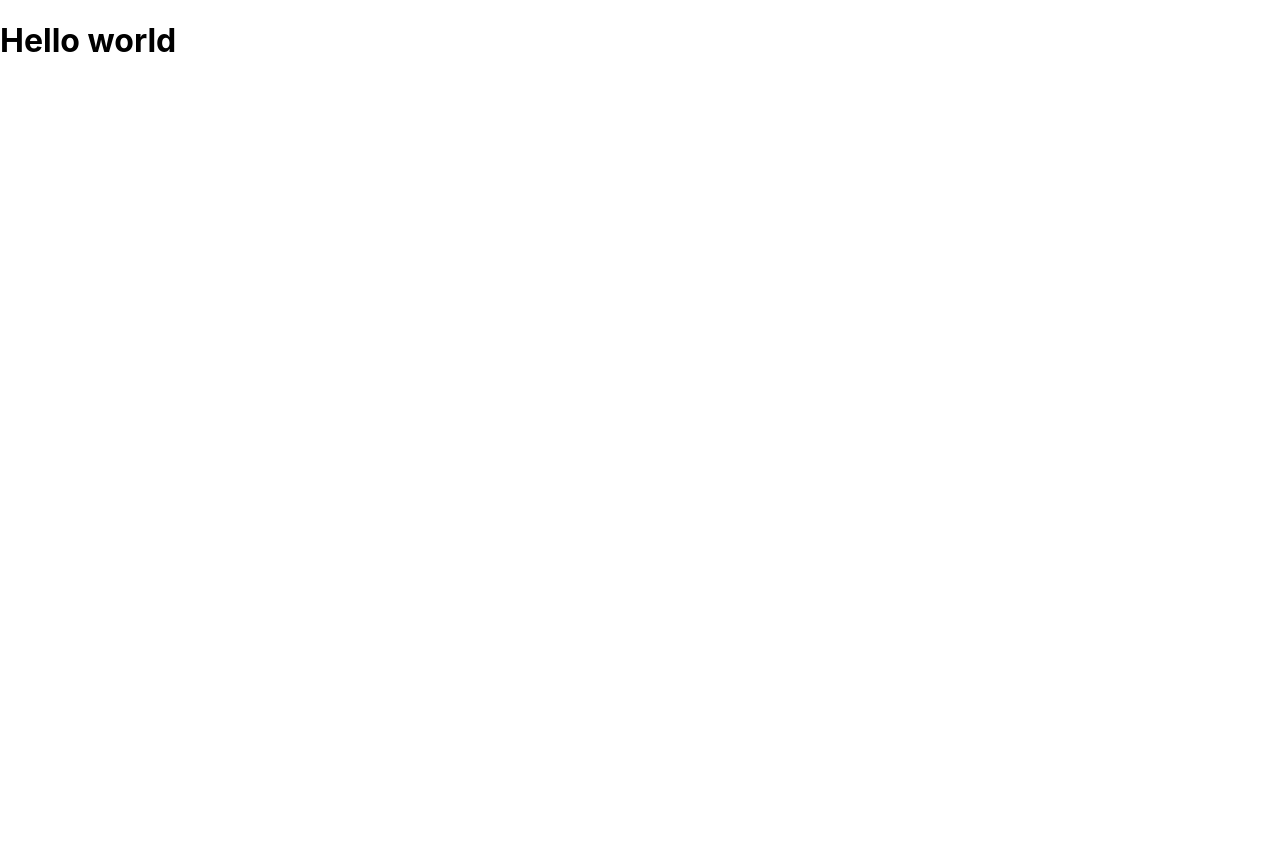
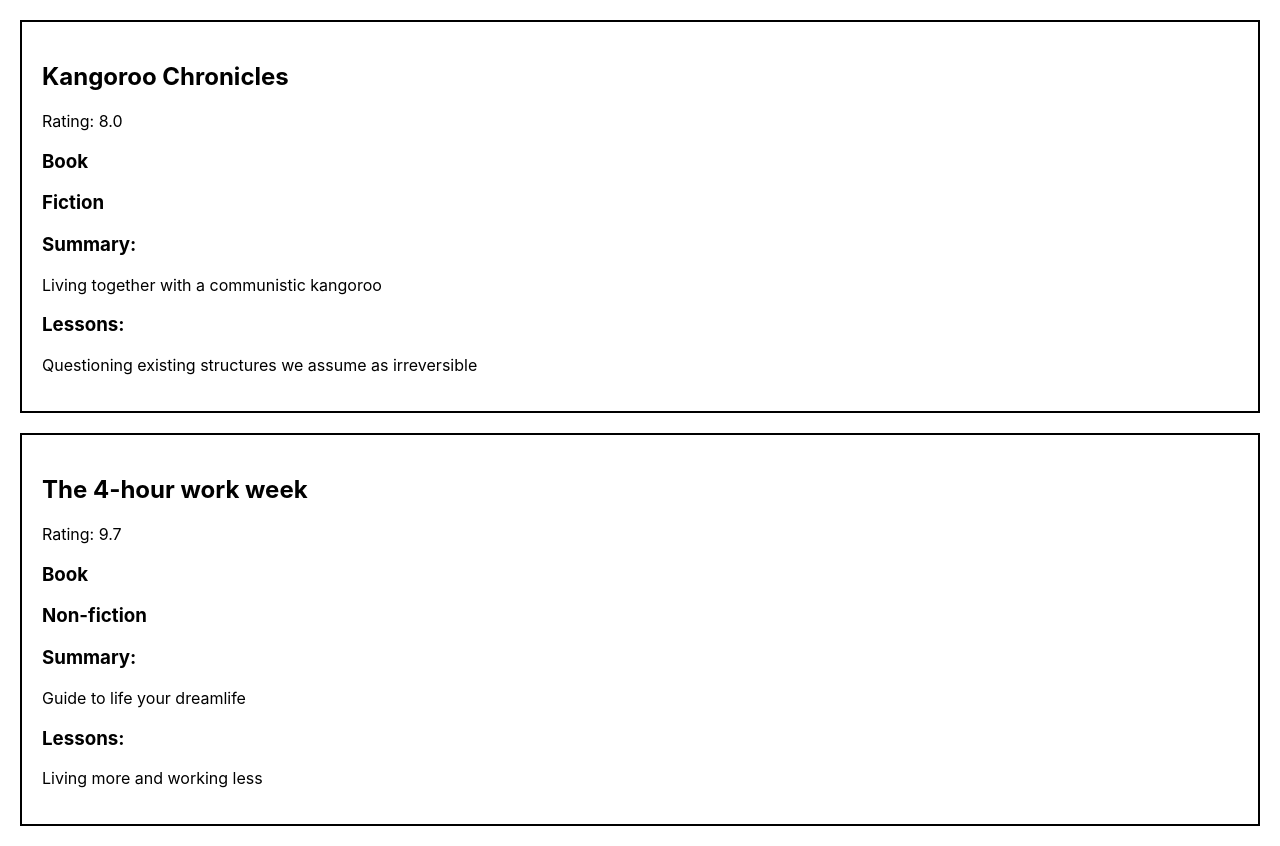
Before and after one commit to maximiliangustmann/capstone-project, a React (Create React App) app: page / in a window 1280 px wide. Before the commit the page ends 800 px from the top, so only its background shows below. Built offline with nearby package versions, Linux system fonts and the light colour scheme.

Commit message:
Creating Reviews component

```diff
--- a/src/App.js
+++ b/src/App.js
@@ -1,7 +1,6 @@
-import React from "react";
+import React from 'react'
+import Reviews from './components/Reviews'
 
-function App() {
-  return <h1>Hello world</h1>;
+export default function App() {
+  return <Reviews />
 }
-
-export default App;
--- a/src/components/Reviews.js
+++ b/src/components/Reviews.js
@@ -0,0 +1,39 @@
+import React from 'react'
+import styled from 'styled-components/macro'
+import PropTypes from 'prop-types'
+import reviews from '../mocks/reviews.json'
+
+Reviews.propTypes = {
+  reviews: PropTypes.arrayOf(PropTypes.object).isRequired,
+  title: PropTypes.string.isRequired,
+  rating: PropTypes.string.isRequired,
+  categorie: PropTypes.string.isRequired,
+  subcategorie: PropTypes.string.isRequired,
+  summary: PropTypes.string.isRequired,
+  lessons: PropTypes.string.isRequired,
+}
+
+export default function Reviews() {
+  return (
+    <>
+      {reviews.map((review, index) => (
+        <Review>
+          <h2 key={index}>{review.title}</h2>
+          <p key={index}>Rating: {review.rating}</p>
+          <h3 key={index}>{review.categorie}</h3>
+          <h3 key={index}>{review.subcategorie}</h3>
+          <h3>Summary: </h3>
+          <p key={index}>{review.summary}</p>
+          <h3 key={index}>Lessons: </h3>
+          <p key={index}>{review.lessons}</p>
+        </Review>
+      ))}
+    </>
+  )
+}
+
+const Review = styled.section`
+  border: 2px solid black;
+  margin: 20px;
+  padding: 20px;
+`
```
Also changed, not shown: 1 other file (tests, documents, lock files or other folders).
